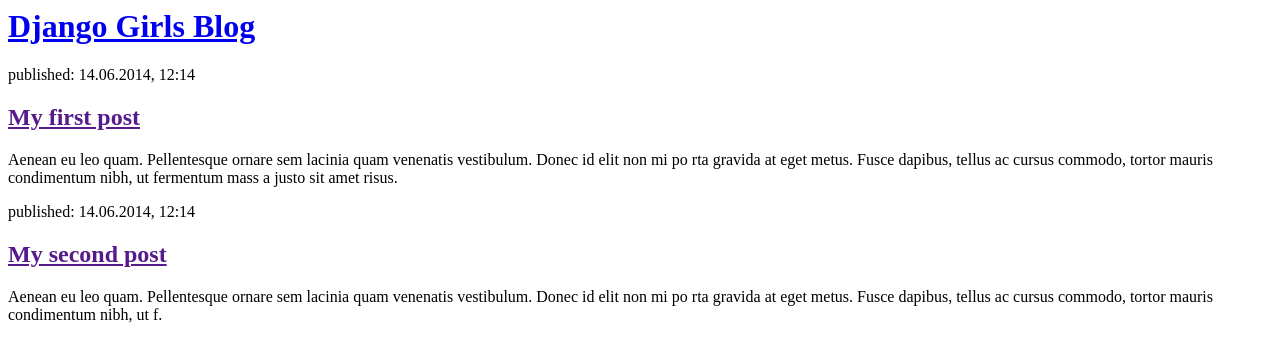
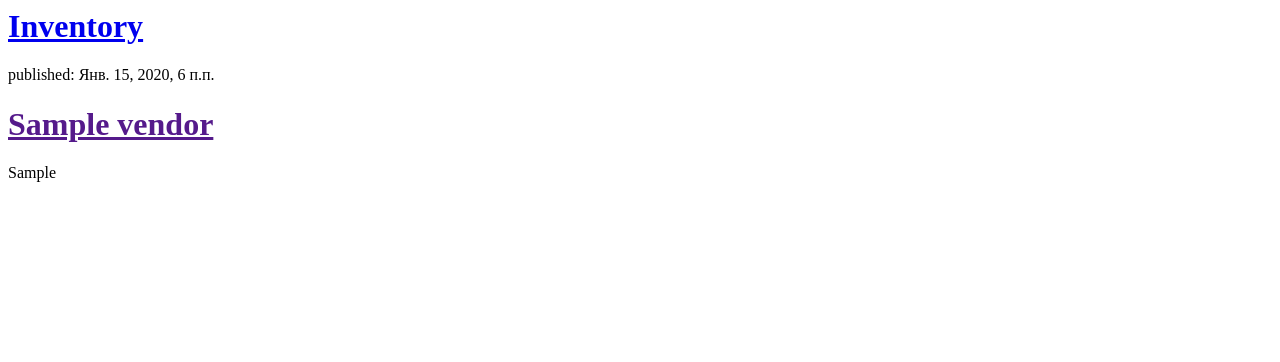
Before and after one commit to StanWi/inventory-web, a Django app: template inventory/templates/inventory/post_list.html in a window 1280 px wide. Shown: the top 362 px of the page. Run offline with Django 3.2, Linux system fonts and the light colour scheme; the template is opened without the code that fills it: values that come from a table or form of the project are taken from there, others are empty; tables that the repository leaves empty hold one stand-in row (values such as "Sample post").

Commit message:
Modified templates to display vendors from database

```diff
--- a/inventory/templates/inventory/post_list.html
+++ b/inventory/templates/inventory/post_list.html
@@ -1,23 +1,17 @@
 <html>
 <head>
-<title>Django Girls blog</title>
+<title>Inventory</title>
 </head>
 <body>
 <div>
-<h1><a href="/">Django Girls Blog</a></h1>
+<h1><a href="/">Inventory</a></h1>
 </div>
-<div>
-<p>published: 14.06.2014, 12:14</p>
-<h2><a href="">My first post</a></h2>
-<p>Aenean eu leo quam. Pellentesque ornare sem lacinia quam venenatis vestibulum. Donec id elit non mi po
-rta gravida at eget metus. Fusce dapibus, tellus ac cursus commodo, tortor mauris condimentum nibh, ut fermentum mass
-a justo sit amet risus.</p>
-</div>
-<div>
-<p>published: 14.06.2014, 12:14</p>
-<h2><a href="">My second post</a></h2>
-<p>Aenean eu leo quam. Pellentesque ornare sem lacinia quam venenatis vestibulum. Donec id elit non mi po
-rta gravida at eget metus. Fusce dapibus, tellus ac cursus commodo, tortor mauris condimentum nibh, ut f.</p>
-</div>
+{% for vendor in vendors %}
+    <div>
+        <p>published: {{ vendor.published_date }}</p>
+        <h1><a href="">{{ vendor.name }}</a></h1>
+        <p>{{ vendor.country|linebreaksbr }}</p>
+    </div>
+{% endfor %}
 </body>
 </html>
--- a/inventory/views.py
+++ b/inventory/views.py
@@ -1,4 +1,8 @@
 from django.shortcuts import render
+from django.utils import timezone
+from .models import Vendor
 
 def post_list(request):
-    return render(request, 'inventory/post_list.html', {})
+    vendors = Vendor.objects.filter(
+        published_date__lte=timezone.now()).order_by('published_date')
+    return render(request, 'inventory/post_list.html', {'vendors': vendors})
```
